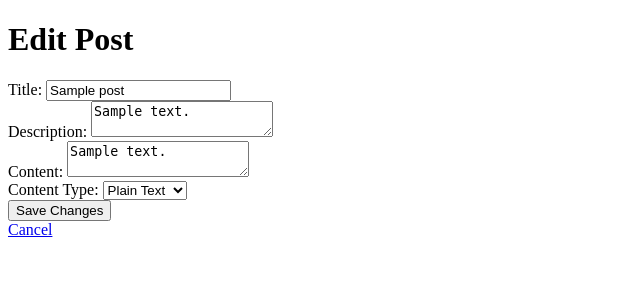
After one commit to cyrusgarg/CMPUT-404-Project, a Django app: template posts/templates/posts/edit_post.html in a window 1280 px wide. The commit adds this page. Shown: the top 300 px of the page, without its empty margins (0-640 px from the left). Run offline with Django 5.2, Linux system fonts and the light colour scheme; the template is opened without the code that fills it: values that come from a table or form of the project are taken from there, others are empty; tables that the repository leaves empty hold one stand-in row (values such as "Sample post").

Commit message:
Implemented edit functionality

```diff
--- a/posts/models.py
+++ b/posts/models.py
@@ -21,6 +21,15 @@ class Post(models.Model):
     published = models.DateTimeField("published", default=datetime.now)   # Store the published date in a datetime field in the database
     visibility = models.CharField(max_length=20, choices=[("PUBLIC", "Public"), ("FRIENDS", "Friends Only"), ("UNLISTED", "Unlisted")],default='UNLISTED')
 
+    def save(self, *args, **kwargs):
+        """Prevent non-authors from modifying a post directly via scripts."""
+        if self.pk:  # If post exists in DB (update case)
+            original = Post.objects.get(pk=self.pk)
+            if original.author != self.author:
+                raise PermissionDenied("You cannot change the author of this post.")
+
+        super().save(*args, **kwargs)
+
     def get_formatted_content(self):
         if self.contentType == 'text/markdown':
             return markdown.markdown(self.content,extensions=['extra'])  # Convert markdown to HTML
--- /dev/null
+++ b/posts/templates/posts/edit_post.html
@@ -0,0 +1,29 @@
+<!DOCTYPE html>
+<html>
+<head>
+    <title>Edit Post</title>
+</head>
+<body>
+    <h1>Edit Post</h1>
+    <form action="{% url 'posts:update_post' post.author.id post.id %}" method="POST">
+        {% csrf_token %}
+        <label>Title:</label>
+        <input type="text" name="title" value="{{ post.title }}" required><br>
+
+        <label>Description:</label>
+        <textarea name="description" required>{{ post.description }}</textarea><br>
+
+        <label>Content:</label>
+        <textarea name="content" required>{{ post.content }}</textarea><br>
+
+        <label>Content Type:</label>
+        <select name="contentType">
+            <option value="text/plain" {% if post.contentType == "text/plain" %}selected{% endif %}>Plain Text</option>
+            <option value="text/markdown" {% if post.contentType == "text/markdown" %}selected{% endif %}>Markdown</option>
+        </select><br>
+
+        <button type="submit">Save Changes</button>
+    </form>
+    <a href="{% url 'posts:post_detail' post.id %}">Cancel</a>
+</body>
+</html>
--- a/posts/templates/posts/index.html
+++ b/posts/templates/posts/index.html
@@ -36,10 +36,12 @@
             <li>
                 <a href="{% url 'posts:post_detail' post.id %}">{{ post.title }}</a>
                 <span>({{ post.visibility }})</span>
+                {% if user.is_authenticated and post.author.id == user.id %}
                 <form action="{% url 'posts:delete_post' post.id %}" method="post" style="display:inline;">
                     {% csrf_token %}
                     <button type="submit">Delete</button>
                 </form>
+                {% endif %}
             </li>
         {% endfor %}
     </ul>
--- a/posts/templates/posts/post_detail.html
+++ b/posts/templates/posts/post_detail.html
@@ -9,7 +9,9 @@
     <p>Published on: {{ post.published }}</p>
 
     <div id="post-content" class="content">{{ formatted_content|safe }}</div>
-
+    {% if user.is_authenticated and post.author.id == user.id %}
+    <a href="{% url 'posts:edit_post' post.id %}">Edit</a>
+    {% endif %}
     <a href="{% url 'posts:index' %}">Back to posts</a>
     <script src="{% static 'markdown-renderer.min.js' %}"></script>
 </body>
--- a/posts/urls.py
+++ b/posts/urls.py
@@ -9,4 +9,6 @@ urlpatterns = [
     path('create/', views.create_post, name='create_post'),
     path('<uuid:post_id>/delete/', views.delete_post, name='delete_post'),
     path('<uuid:post_id>/', views.get_post_by_fqid, name='get_post_by_fqid'),
+    path("<uuid:post_id>/edit/", views.edit_post, name="edit_post"),  # Edit page
+    path("<uuid:post_id>/update/", views.update_post, name="update_post"),  # API & Web updates
 ]
```
Also changed, not shown: posts/permissions.py (added, +14 -0 lines), posts/views.py (+43 -1 lines).
